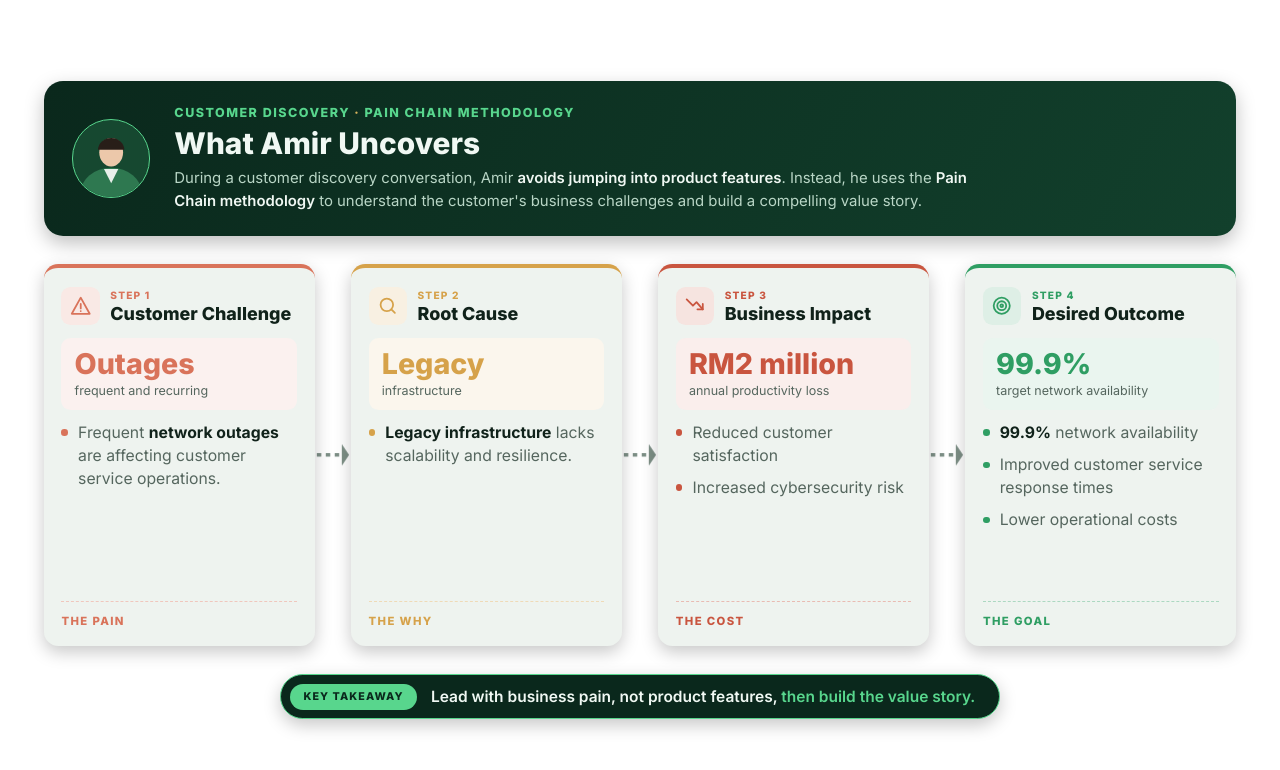
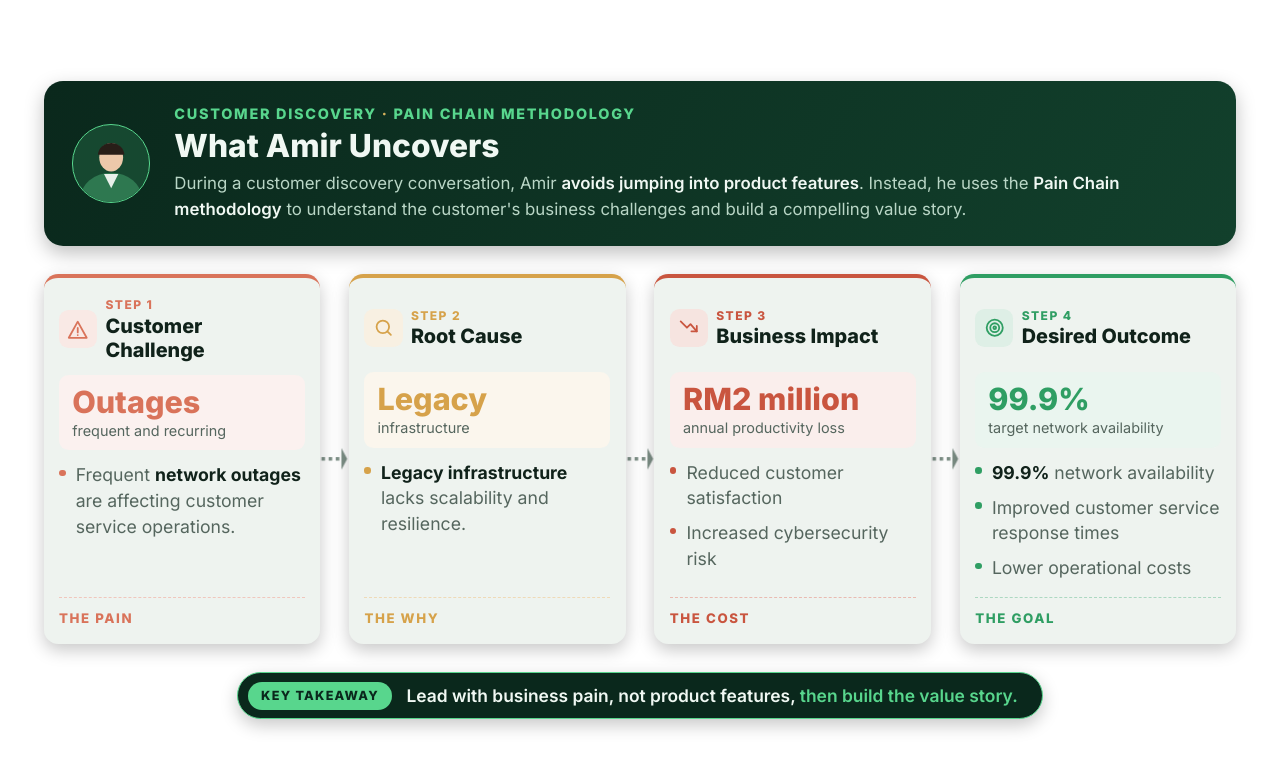
Before and after one commit to azeeliahani/My-agents, a plain HTML site: page pain_chain.html in a window 1280 px wide. Drawn offline with Linux system fonts and the light colour scheme.

Commit message:
Increase Pain Chain font sizes and tighten card spacing
Co-Authored-By: Claude Opus 5.5 <noreply@anthropic.com>
Claude-Session: https://claude.ai/code/session_01KnRGZnpMHjJNdGMoZBSRoW

```diff
--- a/pain_chain.html
+++ b/pain_chain.html
@@ -52,30 +52,30 @@
   }
   .avatar svg { width: 100%; height: 100%; display: block; }
   .eyebrow {
-    font-size: 1.05cqw; font-weight: 800; letter-spacing: .12em; color: var(--green);
+    font-size: 1.21cqw; font-weight: 800; letter-spacing: .12em; color: var(--green);
     margin: 0 0 .5cqw;
   }
   .eyebrow span { color: var(--gold); }
-  h1 { margin: 0 0 .6cqw; font-size: 2.5cqw; line-height: 1.15; font-weight: 800; color: #f0f8f3; }
-  .lede { margin: 0; font-size: 1.25cqw; line-height: 1.5; color: #b9d6c6; max-width: 70cqw; }
+  h1 { margin: 0 0 .6cqw; font-size: 2.66cqw; line-height: 1.15; font-weight: 800; color: #f0f8f3; }
+  .lede { margin: 0; font-size: 1.41cqw; line-height: 1.5; color: #b9d6c6; max-width: 80cqw; }
   .lede b { color: #f0f8f3; font-weight: 600; }
 
   /* ---------- chain ---------- */
   .chain {
     display: grid;
-    grid-template-columns: 1fr 3cqw 1fr 3cqw 1fr 3cqw 1fr;
+    grid-template-columns: 1fr 2.4cqw 1fr 2.4cqw 1fr 2.4cqw 1fr;
     align-items: stretch;
   }
   .card {
     position: relative;
     background: var(--card);
     border-radius: 1.2cqw;
-    padding: 1.6cqw 1.5cqw 1.5cqw;
+    padding: 1.6cqw 1.3cqw 1.5cqw;
     box-shadow: 0 .5cqw 1.4cqw rgba(0,0,0,.22);
     border-top: .4cqw solid var(--c);
     display: flex; flex-direction: column;
   }
-  .head { display: flex; align-items: center; gap: .9cqw; margin-bottom: 1.1cqw; }
+  .head { display: flex; align-items: center; gap: .7cqw; margin-bottom: 1.1cqw; min-height: 5.2cqw; }
   .icon {
     flex: none; width: 3.2cqw; height: 3.2cqw; border-radius: .8cqw;
     background: color-mix(in srgb, var(--c) 16%, white);
@@ -83,12 +83,12 @@
   }
   .icon svg { width: 1.8cqw; height: 1.8cqw; stroke: var(--c); fill: none; stroke-width: 2;
               stroke-linecap: round; stroke-linejoin: round; }
-  .step { font-size: .85cqw; font-weight: 800; letter-spacing: .12em; color: var(--c); }
-  h2 { margin: .15cqw 0 0; font-size: 1.5cqw; font-weight: 800; color: var(--ink); }
+  .step { font-size: 1.01cqw; font-weight: 800; letter-spacing: .12em; color: var(--c); }
+  h2 { margin: .15cqw 0 0; font-size: 1.66cqw; font-weight: 800; color: var(--ink); }
   ul { margin: 0; padding: 0; list-style: none; display: grid; gap: .8cqw; }
   li {
     position: relative; padding-left: 1.4cqw;
-    font-size: 1.32cqw; line-height: 1.45; color: var(--muted);
+    font-size: 1.48cqw; line-height: 1.45; color: var(--muted);
   }
   li::before {
     content: ""; position: absolute; left: 0; top: .62cqw;
@@ -99,12 +99,12 @@
     margin: 0 0 1cqw; padding: 1cqw 1.1cqw; border-radius: .8cqw;
     background: color-mix(in srgb, var(--c) 10%, white);
   }
-  .stat .num { font-size: 2.4cqw; font-weight: 800; color: var(--c); line-height: 1; }
-  .stat .cap { font-size: 1.05cqw; color: var(--muted); margin-top: .35cqw; }
+  .stat .num { font-size: 2.56cqw; font-weight: 800; color: var(--c); line-height: 1; }
+  .stat .cap { font-size: 1.21cqw; color: var(--muted); margin-top: .35cqw; }
 
   .foot {
     margin-top: auto; padding-top: 1cqw; border-top: .1cqw dashed color-mix(in srgb, var(--c) 40%, white);
-    font-size: .95cqw; font-weight: 800; letter-spacing: .12em; color: var(--c);
+    font-size: 1.11cqw; font-weight: 800; letter-spacing: .12em; color: var(--c);
   }
   .link { display: grid; place-items: center; }
   .link svg { width: 100%; height: 3cqw; overflow: visible; }
@@ -120,10 +120,10 @@
     box-shadow: 0 .5cqw 1.4cqw rgba(0,0,0,.22);
   }
   .tag {
-    background: var(--green); color: var(--panel); font-weight: 800; font-size: .9cqw;
+    background: var(--green); color: var(--panel); font-weight: 800; font-size: 1.06cqw;
     letter-spacing: .1em; padding: .55cqw 1.1cqw; border-radius: 99px;
   }
-  .takeaway p { margin: 0 1.2cqw 0 0; color: #f0f8f3; font-size: 1.3cqw; font-weight: 600; }
+  .takeaway p { margin: 0 1.2cqw 0 0; color: #f0f8f3; font-size: 1.46cqw; font-weight: 600; }
   .takeaway p span { color: var(--green); }
 
   /* ---------- animation (plays once) ---------- */
```
